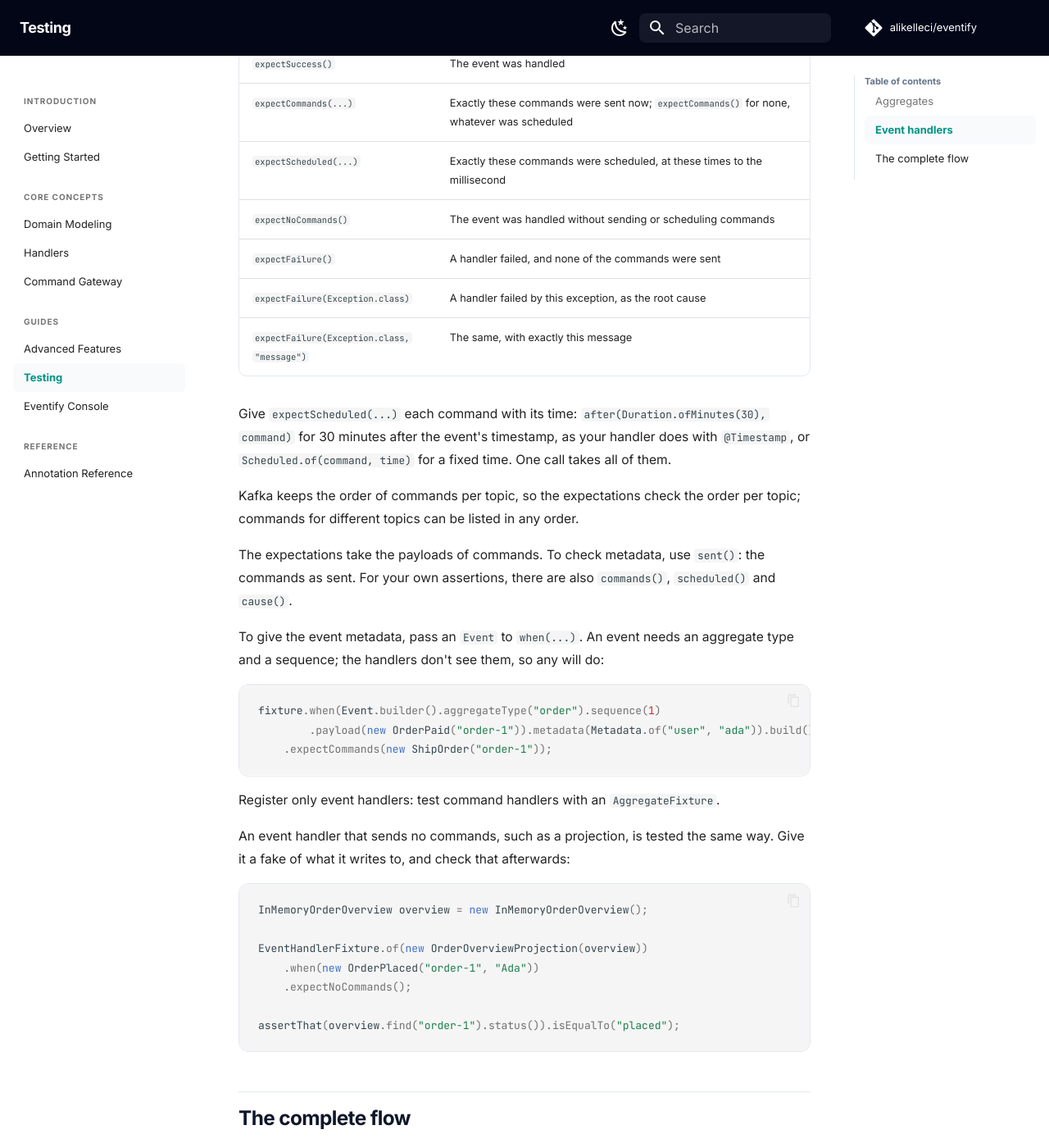
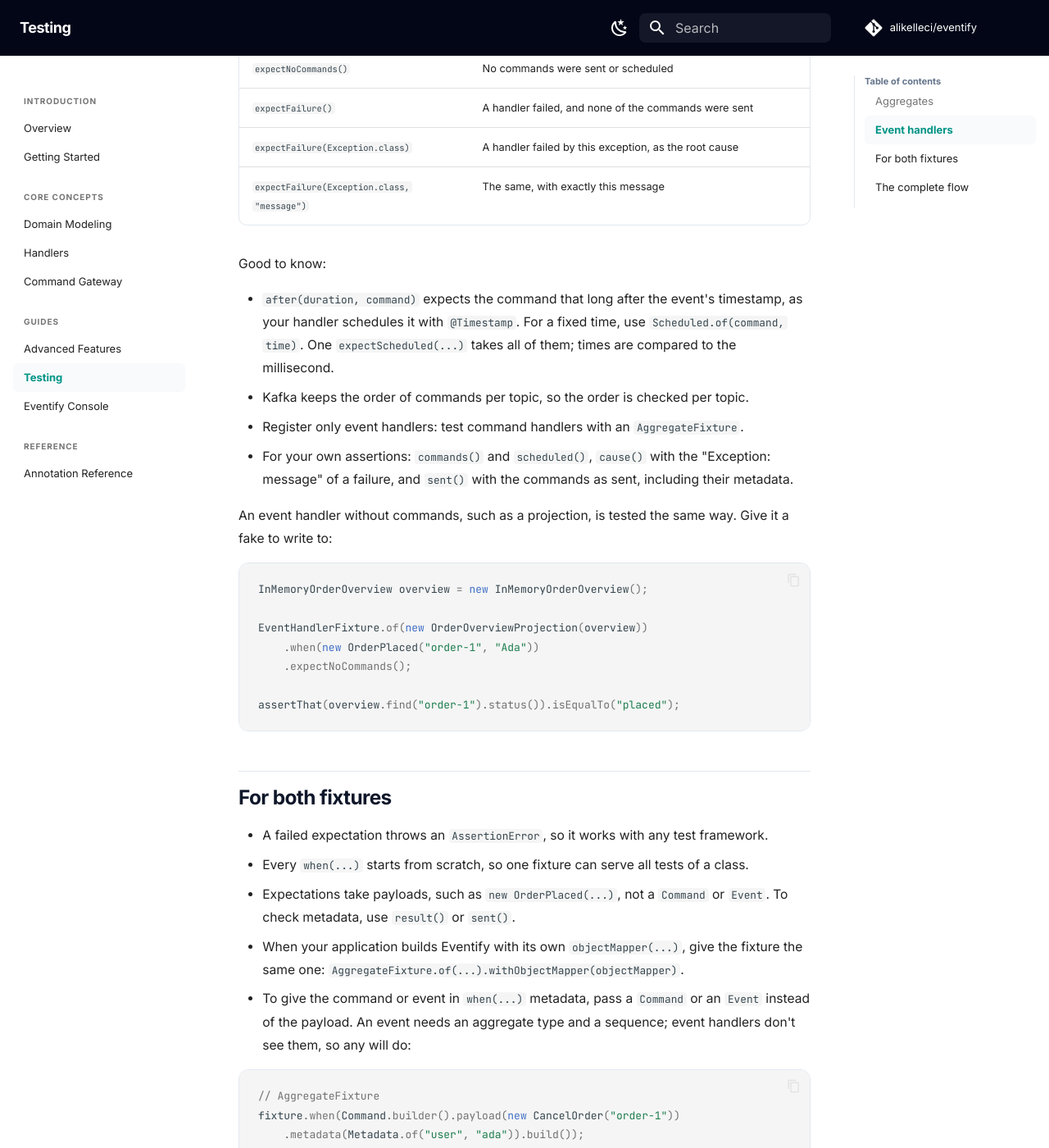
Before and after one commit to alikelleci/eventify, an MkDocs documentation site: the page built from docs/testing.md, in a window 1280 px wide and 1400 px high, scrolled down 2786 px. Shown: the whole window at 82% size. Built offline with MkDocs 1.6.1 and Material for MkDocs 9.7.7, drawn with Linux system fonts in a browser that asks for light colours; comment, search, counter and statistics services are not loaded; some of the changed text lies outside the part shown.

Commit message:
Group the testing docs by fixture, with the shared rules once
Co-Authored-By: Claude Opus 5.5 <noreply@anthropic.com>

````diff
--- a/docs/testing.md
+++ b/docs/testing.md
@@ -12,6 +10,10 @@
     <scope>test</scope>
 </dependency>
 ```
+
+## Aggregates
+
+Given the aggregate's past events, when a command arrives, then expect its events, its rejection or its new state.
 
 ```java
 AggregateFixture<Order> fixture = AggregateFixture.of(Order.class, new OrderHandler());
@@ -45,31 +47,19 @@ void rejectsAnUnknownOrder() {
 | `expectRejection()` | The command was rejected |
 | `expectRejection(Exception.class)` | The command was rejected by this exception, as the root cause |
 | `expectRejection(Exception.class, "message")` | The same, with exactly this message |
-| `expectState(order -> ...)` | Your assertions pass on the aggregate after the command; it is `null` before the aggregate is created or after it is removed |
+| `expectState(order -> ...)` | Your assertions pass on the aggregate after the command |
 
-A failed expectation throws an `AssertionError`, so it works with any test framework. For your own assertions, use `result()`, `events()`, `state()` and `cause()`, the "Exception: message" of a rejection.
+Good to know:
 
-`expectEvents(...)` compares with `equals`, on events read back as they are stored. Use records or classes with `equals`, such as Lombok's `@Value`.
-
-Pass a `Command` to `when(...)` to give it metadata. Every scenario starts without the events of an earlier one, so one fixture can serve all tests of a class.
-
-Pass every handler of the aggregate, also when your command and event-sourcing handlers are in separate classes. Without its event-sourcing handlers, the aggregate never has a state.
-
-```java
-AggregateFixture<Order> fixture = AggregateFixture.of(Order.class,
-    new OrderCommandHandler(), new OrderEventSourcingHandler());
-```
-
-When your application builds Eventify with its own `objectMapper(...)`, give the fixture the same one, so events are stored as in your application:
-
-```java
-AggregateFixture<Order> fixture = AggregateFixture.of(Order.class, new OrderHandler())
-    .withObjectMapper(objectMapper);
-```
+- `given(...)` takes the events that already happened, to set up the state; leave it out for a new aggregate. `when(...)` takes the one command you test.
+- Pass every handler of the aggregate, also when command and event-sourcing handlers are separate classes: `AggregateFixture.of(Order.class, new OrderCommandHandler(), new OrderEventSourcingHandler())`. Without its event-sourcing handlers, the aggregate never has a state.
+- The state is `null` before the aggregate is created and after it is removed.
+- Events are compared with `equals`, as they are read back from storage: use records or classes with `equals`, such as Lombok's `@Value`.
+- For your own assertions: `events()` and `state()`, `cause()` with the "Exception: message" of a rejection, and `result()` with the full result.
 
 ## Event handlers
 
-`EventHandlerFixture` tests event handlers that send commands: when an event arrives, then expect the commands they send now or schedule.
+When an event arrives, then expect the commands its handlers send now or schedule.
 
 ```java
 import static io.github.alikelleci.eventify.test.EventHandlerFixture.after;
@@ -93,30 +83,21 @@ void failsForALostOrder() {
 | Expectation | Passes when |
 |---|---|
 | `expectSuccess()` | The event was handled |
-| `expectCommands(...)` | Exactly these commands were sent now; `expectCommands()` for none, whatever was scheduled |
-| `expectScheduled(...)` | Exactly these commands were scheduled, at these times to the millisecond |
-| `expectNoCommands()` | The event was handled without sending or scheduling commands |
+| `expectCommands(...)` | Exactly these commands were sent now; `expectCommands()` for none |
+| `expectScheduled(...)` | Exactly these commands were scheduled, at these times |
+| `expectNoCommands()` | No commands were sent or scheduled |
 | `expectFailure()` | A handler failed, and none of the commands were sent |
 | `expectFailure(Exception.class)` | A handler failed by this exception, as the root cause |
 | `expectFailure(Exception.class, "message")` | The same, with exactly this message |
 
-Give `expectScheduled(...)` each command with its time: `after(Duration.ofMinutes(30), command)` for 30 minutes after the event's timestamp, as your handler does with `@Timestamp`, or `Scheduled.of(command, time)` for a fixed time. One call takes all of them.
+Good to know:
 
-Kafka keeps the order of commands per topic, so the expectations check the order per topic; commands for different topics can be listed in any order.
+- `after(duration, command)` expects the command that long after the event's timestamp, as your handler schedules it with `@Timestamp`. For a fixed time, use `Scheduled.of(command, time)`. One `expectScheduled(...)` takes all of them; times are compared to the millisecond.
+- Kafka keeps the order of commands per topic, so the order is checked per topic.
+- Register only event handlers: test command handlers with an `AggregateFixture`.
+- For your own assertions: `commands()` and `scheduled()`, `cause()` with the "Exception: message" of a failure, and `sent()` with the commands as sent, including their metadata.
 
-The expectations take the payloads of commands. To check metadata, use `sent()`: the commands as sent. For your own assertions, there are also `commands()`, `scheduled()` and `cause()`.
-
-To give the event metadata, pass an `Event` to `when(...)`. An event needs an aggregate type and a sequence; the handlers don't see them, so any will do:
-
-```java
-fixture.when(Event.builder().aggregateType("order").sequence(1)
-        .payload(new OrderPaid("order-1")).metadata(Metadata.of("user", "ada")).build())
-    .expectCommands(new ShipOrder("order-1"));
-```
-
-Register only event handlers: test command handlers with an `AggregateFixture`.
-
-An event handler that sends no commands, such as a projection, is tested the same way. Give it a fake of what it writes to, and check that afterwards:
+An event handler without commands, such as a projection, is tested the same way. Give it a fake to write to:
 
 ```java
 InMemoryOrderOverview overview = new InMemoryOrderOverview();
@@ -126,6 +107,24 @@ EventHandlerFixture.of(new OrderOverviewProjection(overview))
     .expectNoCommands();
 
 assertThat(overview.find("order-1").status()).isEqualTo("placed");
+```
+
+## For both fixtures
+
+- A failed expectation throws an `AssertionError`, so it works with any test framework.
+- Every `when(...)` starts from scratch, so one fixture can serve all tests of a class.
+- Expectations take payloads, such as `new OrderPlaced(...)`, not a `Command` or `Event`. To check metadata, use `result()` or `sent()`.
+- When your application builds Eventify with its own `objectMapper(...)`, give the fixture the same one: `AggregateFixture.of(...).withObjectMapper(objectMapper)`.
+- To give the command or event in `when(...)` metadata, pass a `Command` or an `Event` instead of the payload. An event needs an aggregate type and a sequence; event handlers don't see them, so any will do:
+
+```java
+// AggregateFixture
+fixture.when(Command.builder().payload(new CancelOrder("order-1"))
+    .metadata(Metadata.of("user", "ada")).build());
+
+// EventHandlerFixture
+fixture.when(Event.builder().aggregateType("order").sequence(1)
+    .payload(new OrderPaid("order-1")).metadata(Metadata.of("user", "ada")).build());
 ```
 
 ## The complete flow
````
Also changed, not shown: other parts of docs/testing.md (+1 -5 lines).
